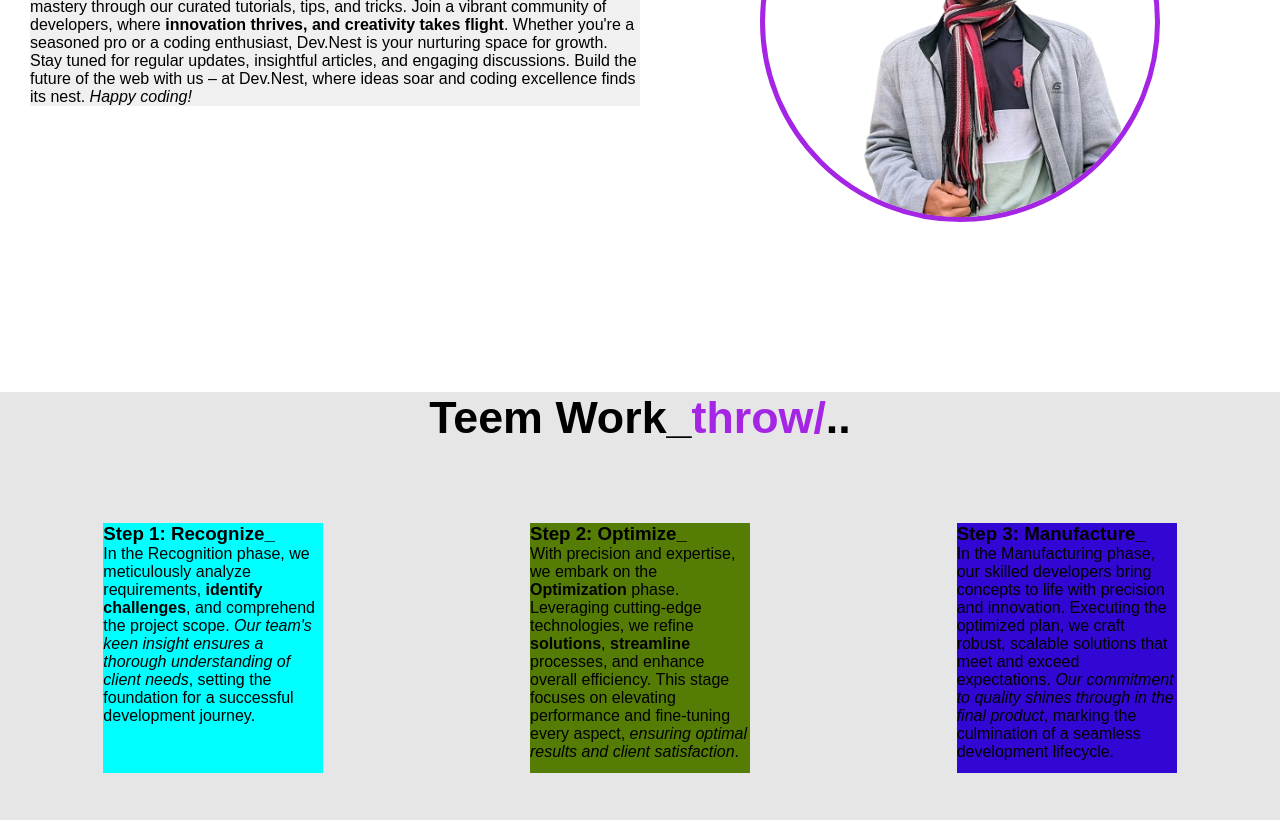
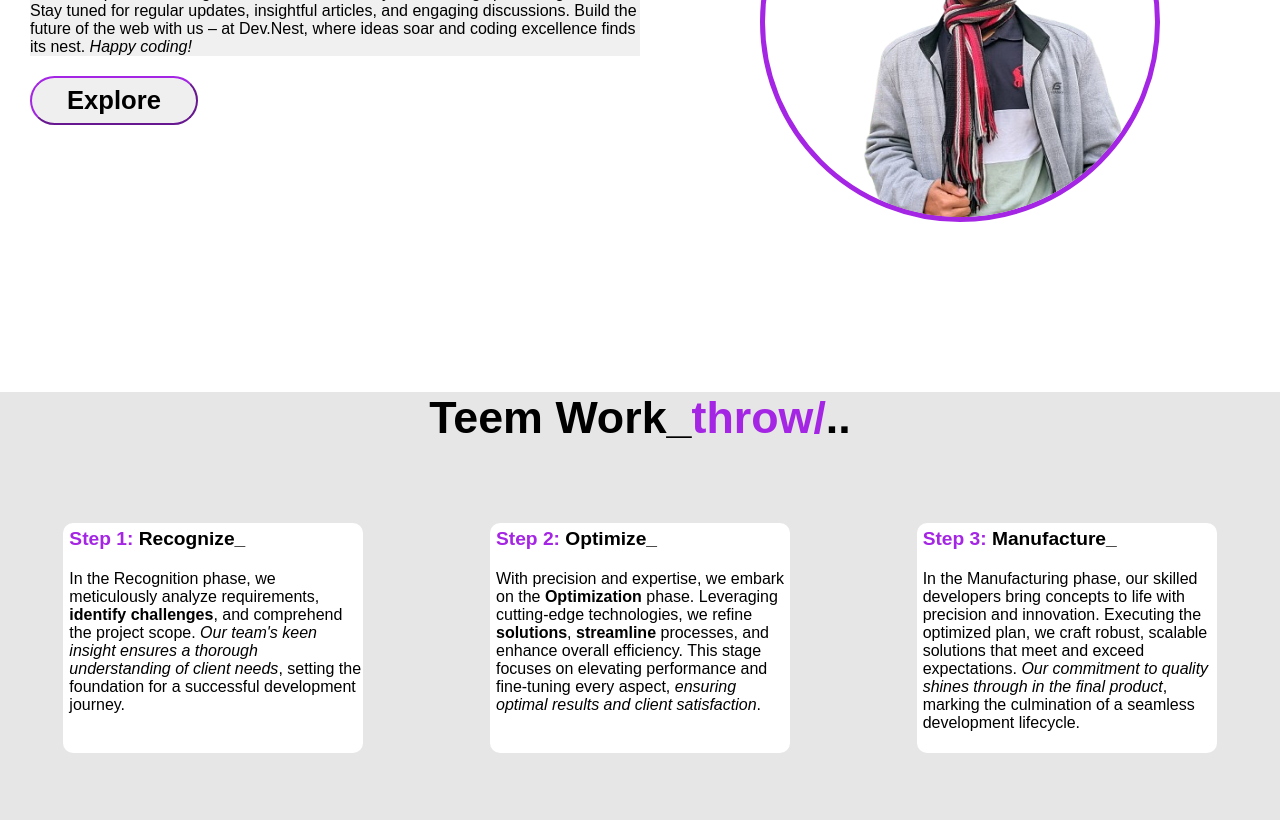
Before and after one commit to shsobur/my-portfolio, a plain HTML site: page index.html in a window 1280 px wide. Shown: the part 408-1228 px from the top of the page. Drawn offline with Linux system fonts and the light colour scheme.

Commit message:
second  part complite

```diff
--- a/index.html
+++ b/index.html
@@ -40,6 +40,7 @@
       <h1>Hello <span>Friend_!</span><br>Wellcome to my portfolio.</h1>
       <h3>I am a MEAN Stack Front End <br><span>Web Devloper</span></h3>
       <p><i><b>Welcome</b></i> to Dev.Nest, your haven for web development brilliance! Explore coding mastery through our curated tutorials, tips, and tricks. Join a vibrant community of developers, where <strong>innovation thrives, and creativity takes flight</strong>. Whether you're a seasoned pro or a coding enthusiast, Dev.Nest is your nurturing space for growth. Stay tuned for regular updates, insightful articles, and engaging discussions. Build the future of the web with us – at Dev.Nest, where ideas soar and coding excellence finds its nest. <em>Happy coding!</em></p>
+      <button>Explore</button>
     </div>
     <div class="right-side">
       <img src="img.png">
@@ -54,20 +55,17 @@
     <h2>Teem Work_<span>throw/</span>..</h2>
     <div class="s-main">
       <div class="box-1">
-        <h3>
-          Step 1: Recognize_</h3>
+        <h3><span>Step 1:</span> Recognize_</h3>
         <p>In the Recognition phase, we meticulously analyze requirements, <strong>identify challenges</strong>, and comprehend the project scope. <em>Our team's keen insight ensures a thorough understanding of client needs</em>, setting the foundation for a successful development journey.</p>
       </div>
 
       <div class="box-2">
-        <h3>
-          Step 2: Optimize_</h3>
+        <h3><span>Step 2:</span> Optimize_</h3>
         <p>With precision and expertise, we embark on the <strong>Optimization</strong> phase. Leveraging cutting-edge technologies, we refine <strong>solutions</strong>, <strong>streamline</strong> processes, and enhance overall efficiency. This stage focuses on elevating performance and fine-tuning every aspect, <em>ensuring optimal results and client satisfaction</em>.</p>
       </div>
 
       <div class="box-3">
-        <h3>
-          Step 3: Manufacture_</h3>
+        <h3><span>Step 3:</span> Manufacture_</h3>
         <p>In the Manufacturing phase, our skilled developers bring concepts to life with precision and innovation. Executing the optimized plan, we craft robust, scalable solutions that meet and exceed expectations. <em>Our commitment to quality shines through in the final product</em>, marking the culmination of a seamless development lifecycle.</p>
       </div>
     </div>
--- a/style.css
+++ b/style.css
@@ -79,7 +79,7 @@
 .left-side h1{
   font-size: 3.5vw;
   padding-left: 30px;
-  padding-top: 100px;
+  padding-top: 50px;
   display: block;
 }
 .left-side h3{
@@ -94,9 +94,20 @@
   background-color: rgb(240, 240, 240);
   margin-left: 30px;
 }
-
-
-
+.left-side button{
+  padding: 8px 35px;
+  font-size: 2vw;
+  font-weight: 600;
+  border-radius: 25px;
+  margin-top: 20px;
+  margin-left: 30px;
+  border-color: rgb(164, 37, 227);
+}
+.left-side button:hover{
+  color: white;
+  background: linear-gradient(90deg, rgba(2,0,36,1) 0%, rgb(25, 51, 253) 0%, rgba(164, 37, 227) 100%, rgb(164, 37, 227) 100%);
+  transition: 0.7s;
+}
 .right-side {
   height: 100%;
   width: 50%;
@@ -131,19 +142,51 @@
   justify-content: center;
   justify-content: space-around;
 }
-
+.s-main span{
+  color: rgb(164, 37, 227);
+}
 .box-1 {
-  height: 250px;
-  width: 220px;
-  background-color: aqua;
+  height: 230px;
+  width: 300px;
+  border-radius: 10px;
+  background-color: white;
+}
+.box-1 h3{
+  font-size: 1.5vw;
+  padding-bottom: 20px;
+  padding-top: 5px;
+  padding-left: 6px;
+}
+.box-1 p{
+  padding-left: 6px;
 }
 .box-2{
-  height: 250px;
-  width: 220px;
-  background-color: rgb(85, 125, 6);
+  height: 230px;
+  width: 300px;
+  border-radius: 10px;
+  background-color: white;
+}
+.box-2 h3{
+  font-size: 1.5vw;
+  padding-bottom: 20px;
+  padding-top: 5px;
+  padding-left: 6px;
+}
+.box-2 p{
+  padding-left: 6px;
 }
 .box-3{
-  height: 250px;
-  width: 220px;
-  background-color: rgb(51, 7, 211);
+  height: 230px;
+  width: 300px;
+  border-radius: 10px;
+  background-color: white;
 }
+.box-3 h3{
+  font-size: 1.5vw;
+  padding-bottom: 20px;
+  padding-top: 5px;
+  padding-left: 6px;
+}
+.box-3 p{
+  padding-left: 6px;
+}
```
